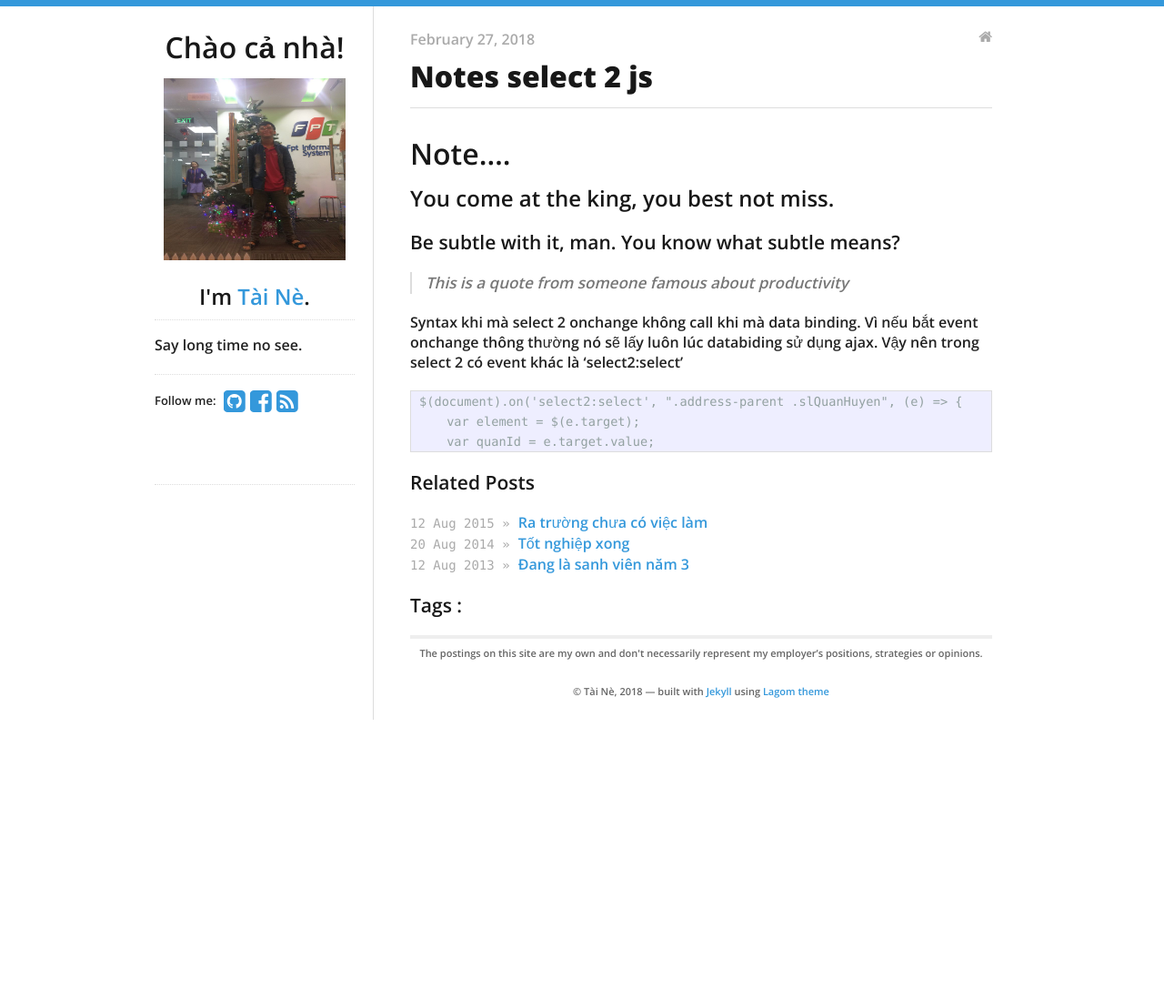
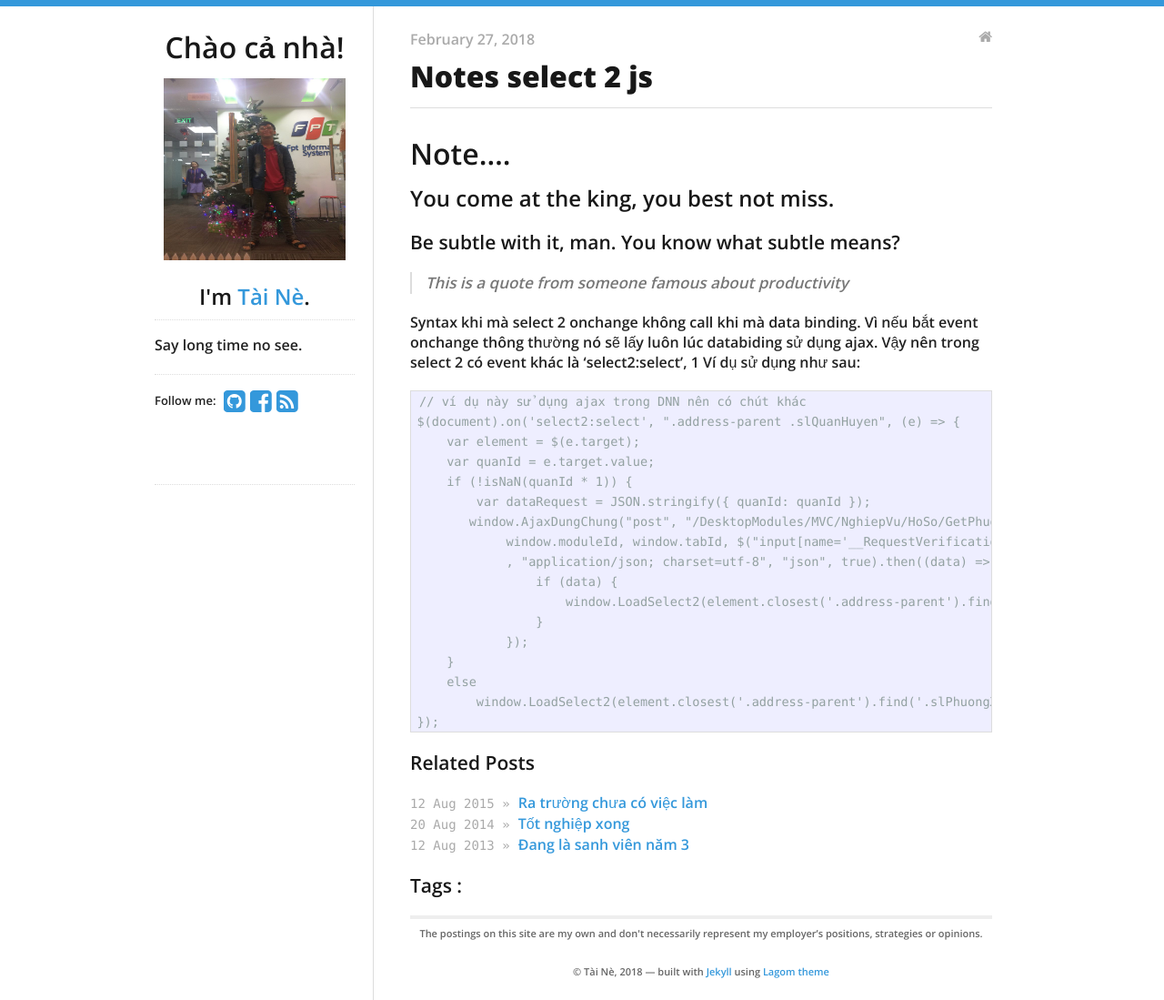
Before and after one commit to TaiNtt/taintt.github.io, a Jekyll site: the page built from _posts/2018-02-27-Select2.md, in a window 1280 px wide. Shown: the whole page at 91% size. Built offline with Jekyll 4.4.1, drawn with Linux system fonts in a browser that asks for light colours; nearby versions of some CDN libraries; before the commit the page ends 907 px from its top, so only the background shows below that.

Commit message:
Update 2018-02-27-Select2.md

```diff
--- a/_posts/2018-02-27-Select2.md
+++ b/_posts/2018-02-27-Select2.md
@@ -20,11 +20,25 @@ categories:
 > This is a quote from someone famous about productivity
 
 
-Syntax khi mà select 2 onchange không call khi mà data binding. Vì nếu bắt event onchange thông thường nó sẽ lấy luôn lúc databiding sử dụng ajax. Vậy nên trong select 2 có event khác là 'select2:select'
+Syntax khi mà select 2 onchange không call khi mà data binding. Vì nếu bắt event onchange thông thường nó sẽ lấy luôn lúc databiding sử dụng ajax. Vậy nên trong select 2 có event khác là 'select2:select', 1 Ví dụ sử dụng như sau:
 
 {% highlight jquery %}
+// ví dụ này sử dụng ajax trong DNN nên có chút khác
 $(document).on('select2:select', ".address-parent .slQuanHuyen", (e) => {
     var element = $(e.target);
     var quanId = e.target.value;
+    if (!isNaN(quanId * 1)) {
+        var dataRequest = JSON.stringify({ quanId: quanId });
+       window.AjaxDungChung("post", "/DesktopModules/MVC/NghiepVu/HoSo/GetPhuongXaByQuanIdJsonResult",
+            window.moduleId, window.tabId, $("input[name='__RequestVerificationToken']").val(), dataRequest
+            , "application/json; charset=utf-8", "json", true).then((data) => {
+                if (data) {
+                    window.LoadSelect2(element.closest('.address-parent').find('.slPhuongXa'), data, null, true);
+                }
+            });
+    }
+    else
+        window.LoadSelect2(element.closest('.address-parent').find('.slPhuongXa'), [], null, true);
+});
 
 {% endhighlight %}
```
